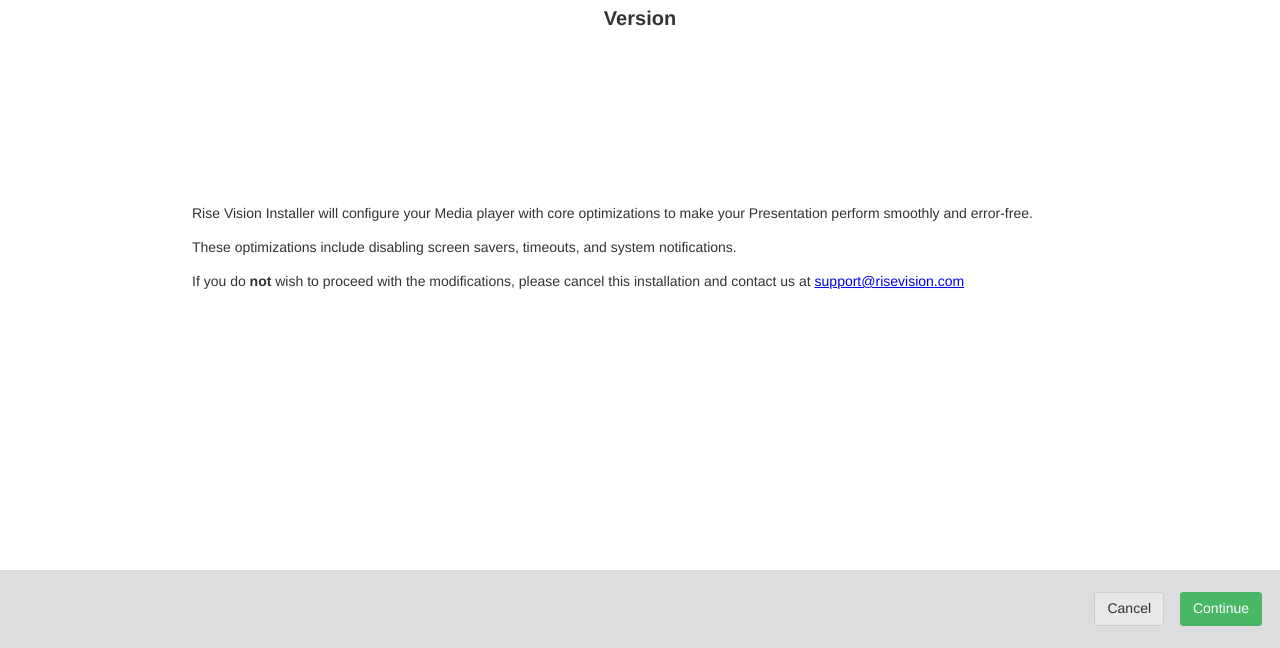
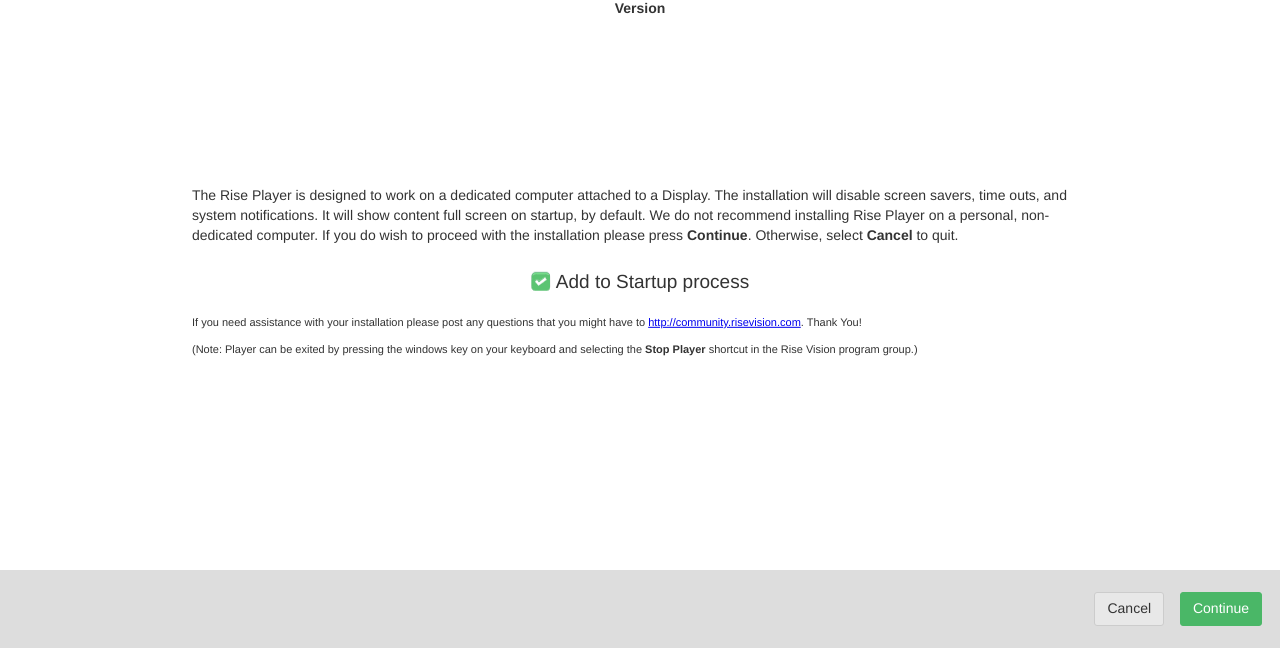
Before and after one commit to jonnybot0/rise-launcher-electron, an Electron app: page ui/main.html in a window 1280 px wide. Shown: the part 152-800 px from the top of the page. Drawn offline with Linux system fonts and the light colour scheme.

Commit message:
Layout updates

```diff
--- a/ui/main.html
+++ b/ui/main.html
@@ -14,39 +14,29 @@
                 <img src="img/close.svg">
             </button>
         </section>
-        <h3>Rise Vision Installer</h3>
-        <h5>Version <span id="version"></span></h5>
+        <h3>Player Installer</h3>
+        <p style="    text-align: center;
+    margin: 0;
+    font-size: 14px;
+    font-weight: bold;">Version <span id="version"></span></p>
         <div class="errors error"></div>
         <div class="messages"></div>
     </div>
-    <!-- OS Optimizations warning -->
+    <!-- AgreeTo or Deactivate Startup Hijack -->
     <div id="" class="container slide active">
-        <div class="centeredBox">
+        <div class="centeredBox" style="margin-top:22px">
             <p>
-            Rise Vision Installer will configure your Media player with core optimizations to make your Presentation perform smoothly and error-free.</p>
-            <p>
-            These optimizations include disabling screen savers, timeouts, and system notifications.
-            </p>
-            <p>
-            If you do <b>not</b> wish to proceed with the modifications, please cancel this installation and contact us at <a href="mailto:">support@risevision.com
-            </a>
-            </p>
-        </div>
-    </div>
-    <!-- AgreeTo or Deactivate Startup Hijack -->
-    <div id="" class="container slide inactive">
-        <div class="centeredBox">
-            <p>
-            Rise Player has the ability to run on Startup for this hardware player. This is ideal for a dedicated Presentation setup, as rebooting your device will start the Player immediately.
+            The Rise Player is designed to work on a dedicated computer attached to a Display. The installation will disable screen savers, time outs, and system notifications. It will show content full screen on startup, by default. We do not recommend installing Rise Player on a personal, non-dedicated computer. If you do wish to proceed with the installation please press <b>Continue</b>. Otherwise, select <b>Cancel</b> to quit.
             </p>
             <div style="text-align:center;padding-top:12px">
             <input type="checkbox" class="css-checkbox" name="addToStartup" id="addToStartup" checked />
             <label class="css-label" for="addToStartup"  >Add to Startup process</label>
             </div>
+            <p style="font-size:11px;">If you need assistance with your installation please post any questions that you might have to <a href="http://community.risevision.com" target="_blank">http://community.risevision.com</a>. Thank You!</p>
+             <p style="font-size:11px;">
+             (Note: Player can be exited by pressing the windows key on your keyboard and selecting the <b>Stop Player</b> shortcut in the Rise Vision program group.)
+            </p>
 
-             <p>
-             (Note: Player can be exited by pressing the windows key on your keyboard and selecting the Stop Player shortcut in the Rise Vision program group.)
-            </p>
         </div>
     </div>
     <!-- Loading... -->
```
